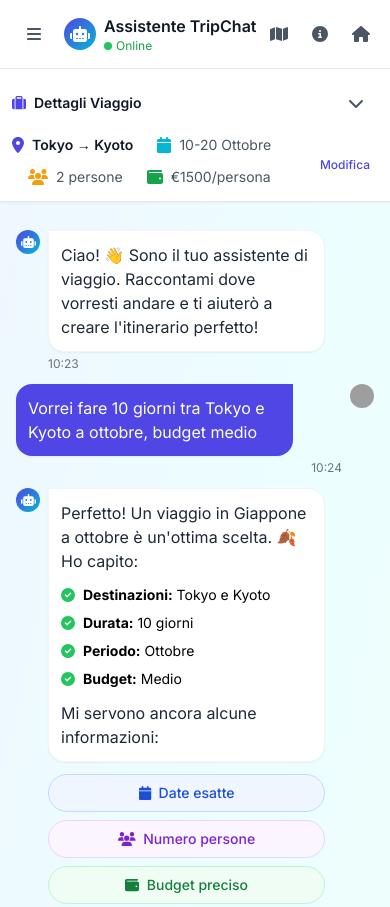
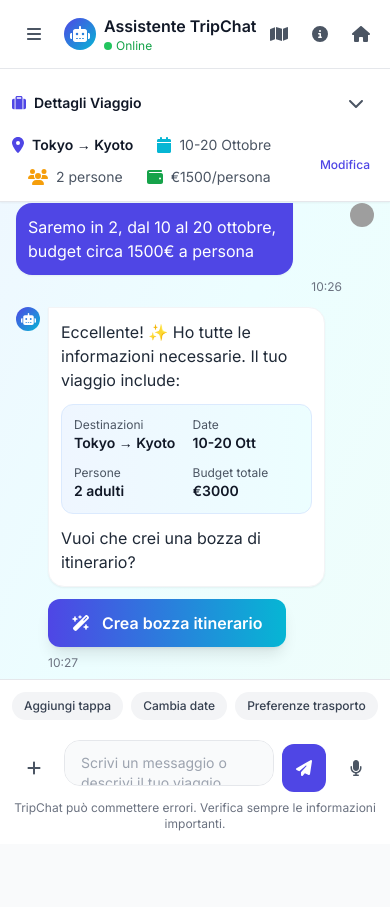
Before and after one commit to alexlife85-dot/tripchat-planner, a website: page src/pages/chat.html in a window 390 px wide. Shown: the top 907 px of the page. After the commit the page ends 844 px from the top, so only its background shows below. Drawn offline with nearby package versions, Linux system fonts and the light colour scheme; grey boxes are pictures that could not be loaded.

Commit message:
fix: resolve mobile viewport issue with Safari address bar
- Changed container from min-h-screen to h-screen for accurate viewport calculation
- Added overflow-hidden to main container to prevent unwanted scrolling
- Added flex: 1 1 0% and max-height: 100% to messages container for proper sizing
- Fixes issue where conversation was cut off and input field was not visible on iOS Safari
- Ensures full conversation is accessible and input field remains visible on mobile devices

```diff
--- a/src/pages/chat.html
+++ b/src/pages/chat.html
@@ -164,9 +164,11 @@
         /* Messages container optimization for mobile */
         #messages-container {
             min-height: 200px;
+            max-height: 100%;
             -webkit-overflow-scrolling: touch;
             overscroll-behavior: contain;
             touch-action: pan-y;
+            flex: 1 1 0%;
         }
 
         /* Safe area support for iOS devices with notch */
@@ -276,7 +278,7 @@
 <!-- Sidebar backdrop for mobile/tablet -->
 <div id="sidebar-backdrop" class="sidebar-backdrop fixed inset-0 bg-black bg-opacity-50 z-40 lg:hidden"></div>
 
-<div class="flex flex-col lg:flex-row min-h-screen">
+<div class="flex flex-col lg:flex-row h-screen">
 
     <!-- Sidebar -->
     <aside id="sidebar" class="sidebar-overlay fixed lg:relative inset-y-0 left-0 z-50 w-80 md:w-72 lg:w-80 bg-white border-r border-gray-200 flex flex-col lg:translate-x-0">
@@ -340,7 +342,7 @@
     </aside>
 
     <!-- Main content -->
-    <main class="flex-1 flex flex-col bg-gradient-to-br from-blue-50 via-cyan-50 to-teal-50">
+    <main class="flex-1 flex flex-col bg-gradient-to-br from-blue-50 via-cyan-50 to-teal-50 overflow-hidden">
 
         <!-- Chat header -->
         <header class="bg-white border-b border-gray-200 p-3 md:p-4">
```
